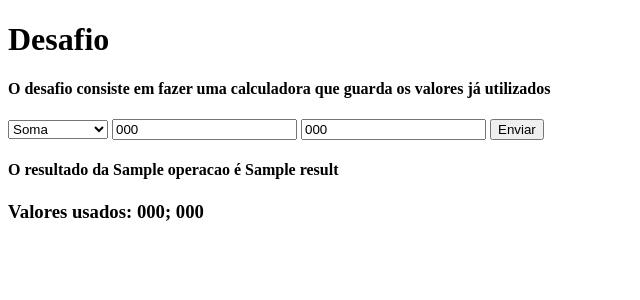
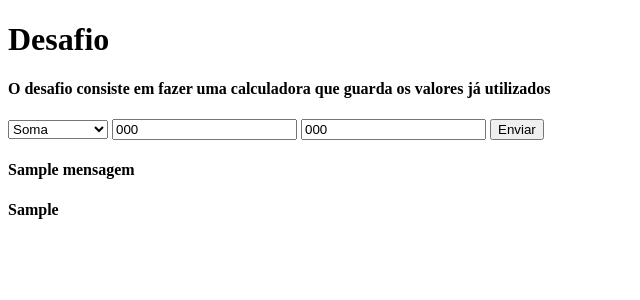
Before and after one commit to L3id4n/Calculadora-Flask, a Flask app: template templates/index.html in a window 1280 px wide. Shown: the top 300 px of the page, without its empty margins (0-640 px from the left). Run offline with Flask 3, Linux system fonts and the light colour scheme; the template is opened without the code that fills it: most values are stand-ins (such as "Sample title", 1, 10 or a date in 2020).

Commit message:
Alterações na mensagem de resultado, divisão por 0 não é mais possível, opção de operação não reseta mais depois do resultado e limpa a caixa de valores, remoção do texto de valores utilizados.

```diff
--- a/app.py
+++ b/app.py
@@ -8,29 +8,46 @@ def inicio():
 
     number1 = 0
     number2 = 0
-    result = 0
+    result = None
     operacao = ""
+    mensagem = ""
+    mensagem_resultado = ""
 
     if request.method == "POST":
         operacao = request.form["operacao"]
         number1 = request.form["number1"]
         number2 = request.form["number2"]
+
         if operacao == "soma":
             result = float(number1) + float(number2)
+            mensagem_resultado = f"O resultado da soma é {result}"
         elif operacao == "subtracao":
             result = float(number1) - float(number2)
+            mensagem_resultado = f"O resultado da subtração é {result}"
         elif operacao == "multiplicacao":
             result = float(number1) * float(number2)
+            mensagem_resultado = f"O resultado da multiplicação é {result}"
         elif operacao == "divisao":
-            result = float(number1) / float(number2)
+            if float(number2) == 0:
+                mensagem = "Não é possível dividir por zero."
+                mensagem_resultado = ""
+            else:
+                result = float(number1) / float(number2)
+                mensagem_resultado = f"O resultado da divisão é {result}"
         elif operacao == "potencia":
             result = float(number1) ** float(number2)
+            mensagem_resultado = f"O resultado da potenciação é {result}"
+
+        number1 = ""
+        number2 = ""
 
     return render_template(
         "index.html",
         number1=number1,
         number2=number2,
         result=result,
+        mensagem=mensagem,
+        mensagem_resultado=mensagem_resultado,
         operacao=operacao
     )
 
--- a/templates/index.html
+++ b/templates/index.html
@@ -13,11 +13,11 @@
 
             <select name="operacao">
 
-                <option value="soma">Soma</option>
-                <option value="subtracao">Subtração</option>
-                <option value="multiplicacao">Multiplicação</option>
-                <option value="divisao">Divisão</option>
-                <option value="potencia">Potência</option>
+                <option value="soma" {% if operacao == "soma" %}selected{% endif %}>Soma</option>
+                <option value="subtracao" {% if operacao == "subtracao" %}selected{% endif %}>Subtração</option>
+                <option value="multiplicacao" {% if operacao == "multiplicacao" %}selected{% endif %}>Multiplicação</option>
+                <option value="divisao" {% if operacao == "divisao" %}selected{% endif %}>Divisão</option>
+                <option value="potencia" {% if operacao == "potencia" %}selected{% endif %}>Potência</option>
 
             </select>
 
@@ -27,9 +27,9 @@
                 <button>Enviar</button>
         </form>
 
-        <h4>O resultado da {{ operacao }} é {{ result }}</h4>
+        <h4>{{ mensagem }}</h4>
 
-        <h3>Valores usados: {{ number1 }}; {{ number2 }} </h3>
+        <h4> {{ mensagem_resultado }} </h4>
 
     </body>
 </html>
```
